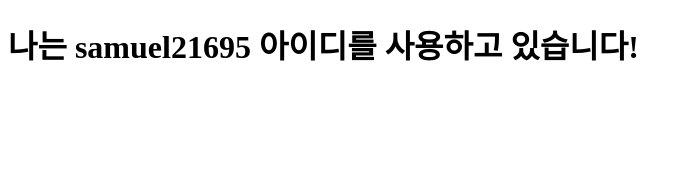
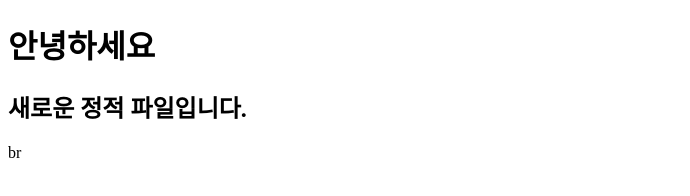
Before and after one commit to KDT-IaaS-Class-One-Group/KDT-IaaS-Class-One, a website: page static/samuel21695.html in a window 1280 px wide. Shown: the whole page, without its empty margins (0-690 px from the left). Drawn offline with Linux system fonts and the light colour scheme.

Commit message:
fix static file

```diff
--- a/static/samuel21695.html
+++ b/static/samuel21695.html
@@ -6,6 +6,8 @@
     <title>5 : samuel21695</title>
   </head>
   <body>
-    <h1>나는 samuel21695 아이디를 사용하고 있습니다!</h1>
+    <h1>안녕하세요</h1>
+    <h2>새로운 정적 파일입니다.</h2>
   </body>
   </html>
+  br
```
